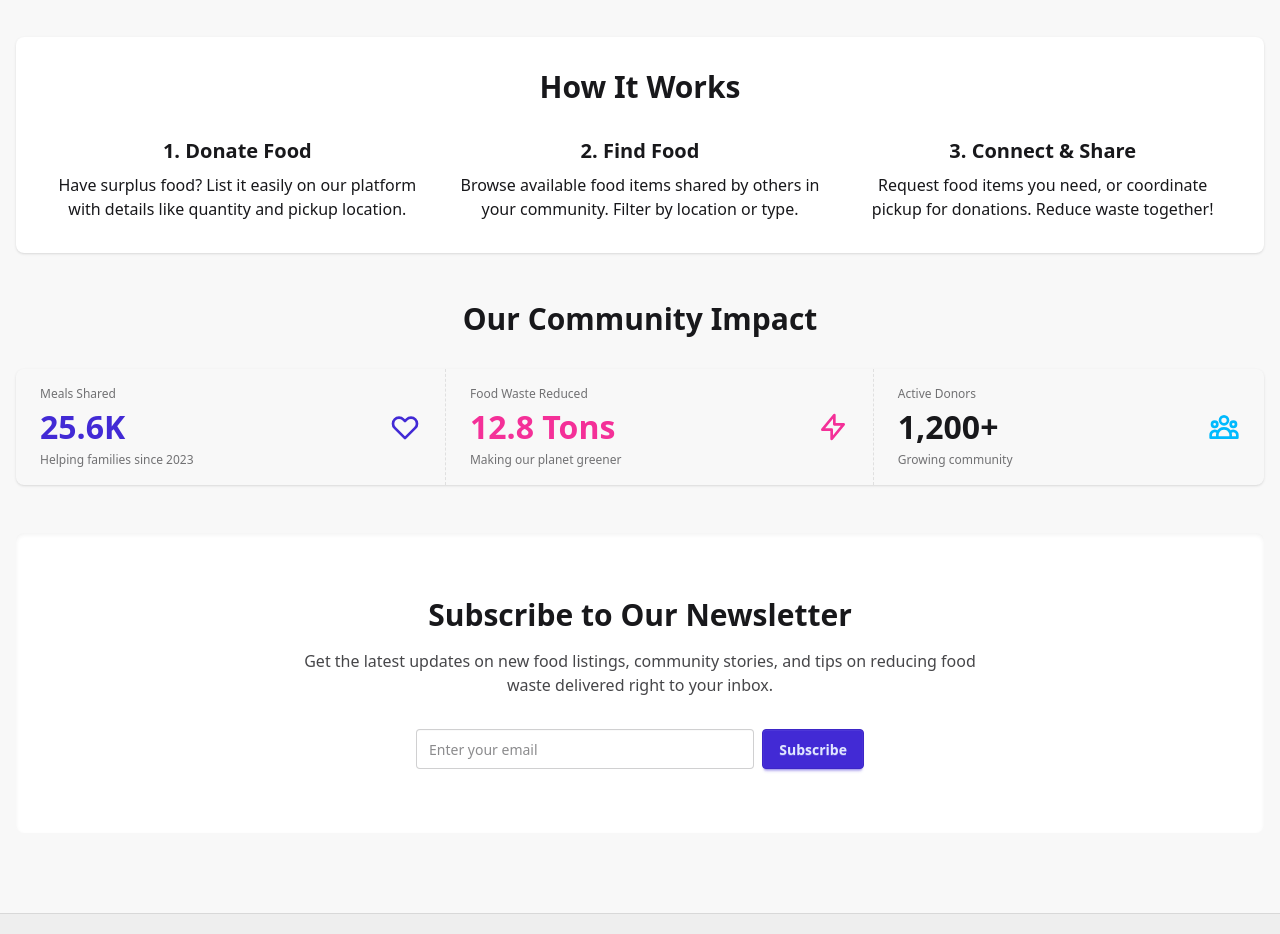
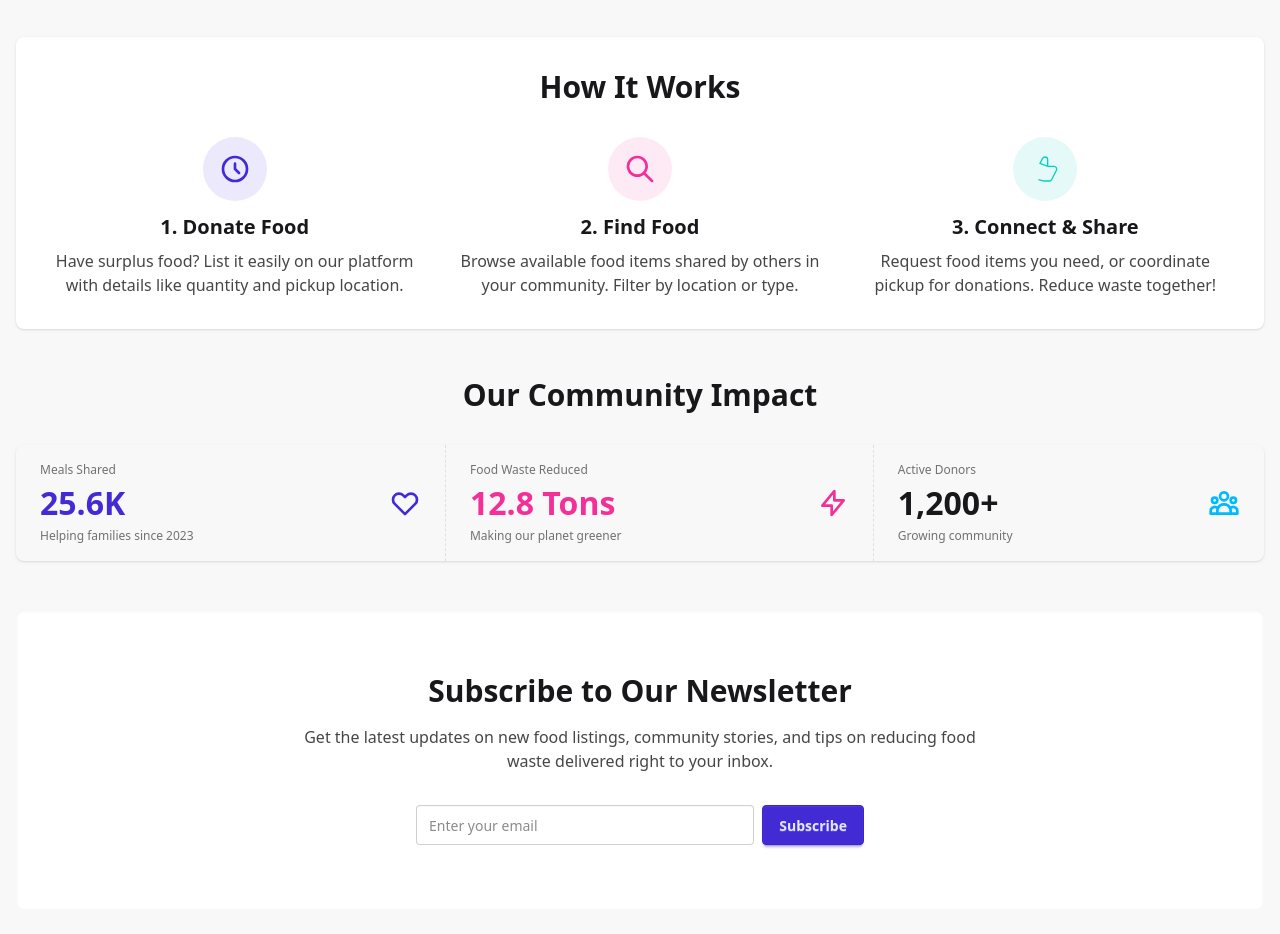
Before and after one commit to siam-sk/a11-food-sharing-client, a React (Vite) app: page / in a window 1280 px wide. Shown: the part 1680-2614 px from the top of the page. Built offline with nearby package versions, Linux system fonts and the light colour scheme; no server answers.

Commit message:
feat(ui): add icons to How It Works section on homepage

```diff
--- a/src/pages/HomePage.jsx
+++ b/src/pages/HomePage.jsx
@@ -182,18 +182,21 @@ const HomePage = () => {
         >
           How It Works
         </motion.h2>
-        <div className="grid grid-cols-1 md:grid-cols-3 gap-6 text-center">
-          <motion.div initial={{ opacity: 0 }} animate={{ opacity: 1 }} transition={{ delay: 0.6, duration: 0.5 }}>
+        <div className="grid grid-cols-1 md:grid-cols-3 gap-8 text-center">
+          <motion.div initial={{ opacity: 0 }} animate={{ opacity: 1 }} transition={{ delay: 0.6, duration: 0.5 }} className="flex flex-col items-center">
+            <div className="bg-primary/10 p-4 rounded-full mb-3"><svg xmlns="http://www.w3.org/2000/svg" className="h-8 w-8 text-primary" fill="none" viewBox="0 0 24 24" stroke="currentColor"><path strokeLinecap="round" strokeLinejoin="round" strokeWidth={2} d="M12 8v4l3 3m6-3a9 9 0 11-18 0 9 9 0 0118 0z" /></svg></div>
             <h3 className="text-xl font-semibold mb-2">1. Donate Food</h3>
-            <p>Have surplus food? List it easily on our platform with details like quantity and pickup location.</p>
+            <p className="text-base-content/80">Have surplus food? List it easily on our platform with details like quantity and pickup location.</p>
           </motion.div>
-          <motion.div initial={{ opacity: 0 }} animate={{ opacity: 1 }} transition={{ delay: 0.8, duration: 0.5 }}>
+          <motion.div initial={{ opacity: 0 }} animate={{ opacity: 1 }} transition={{ delay: 0.8, duration: 0.5 }} className="flex flex-col items-center">
+            <div className="bg-secondary/10 p-4 rounded-full mb-3"><svg xmlns="http://www.w3.org/2000/svg" className="h-8 w-8 text-secondary" fill="none" viewBox="0 0 24 24" stroke="currentColor"><path strokeLinecap="round" strokeLinejoin="round" strokeWidth={2} d="M21 21l-6-6m2-5a7 7 0 11-14 0 7 7 0 0114 0z" /></svg></div>
             <h3 className="text-xl font-semibold mb-2">2. Find Food</h3>
-            <p>Browse available food items shared by others in your community. Filter by location or type.</p>
+            <p className="text-base-content/80">Browse available food items shared by others in your community. Filter by location or type.</p>
           </motion.div>
-          <motion.div initial={{ opacity: 0 }} animate={{ opacity: 1 }} transition={{ delay: 1.0, duration: 0.5 }}>
+          <motion.div initial={{ opacity: 0 }} animate={{ opacity: 1 }} transition={{ delay: 1.0, duration: 0.5 }} className="flex flex-col items-center">
+            <div className="bg-accent/10 p-4 rounded-full mb-3"><svg xmlns="http://www.w3.org/2000/svg" className="h-8 w-8 text-accent" fill="none" viewBox="0 0 24 24" stroke="currentColor"><path d="M14 10h4.764a2 2 0 011.789 2.894l-3.5 7A2 2 0 0115.263 21h-4.017c-.163 0-.326-.02-.485-.06L7 20m7-10V5a2 2 0 00-2-2h-.085a2 2 0 00-1.736.97l-1.9 3.8z" /></svg></div>
             <h3 className="text-xl font-semibold mb-2">3. Connect & Share</h3>
-            <p>Request food items you need, or coordinate pickup for donations. Reduce waste together!</p>
+            <p className="text-base-content/80">Request food items you need, or coordinate pickup for donations. Reduce waste together!</p>
           </motion.div>
         </div>
       </section>
```
